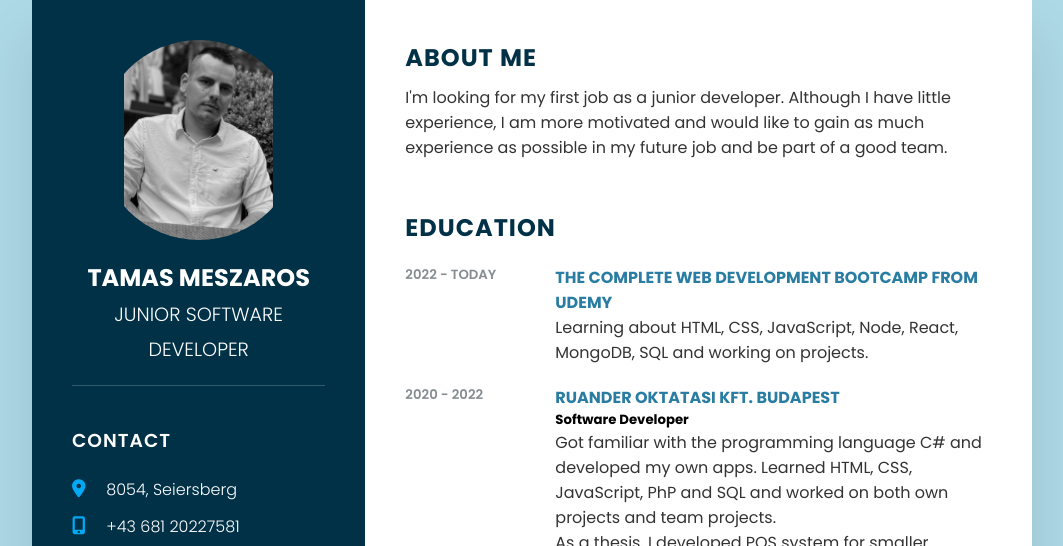
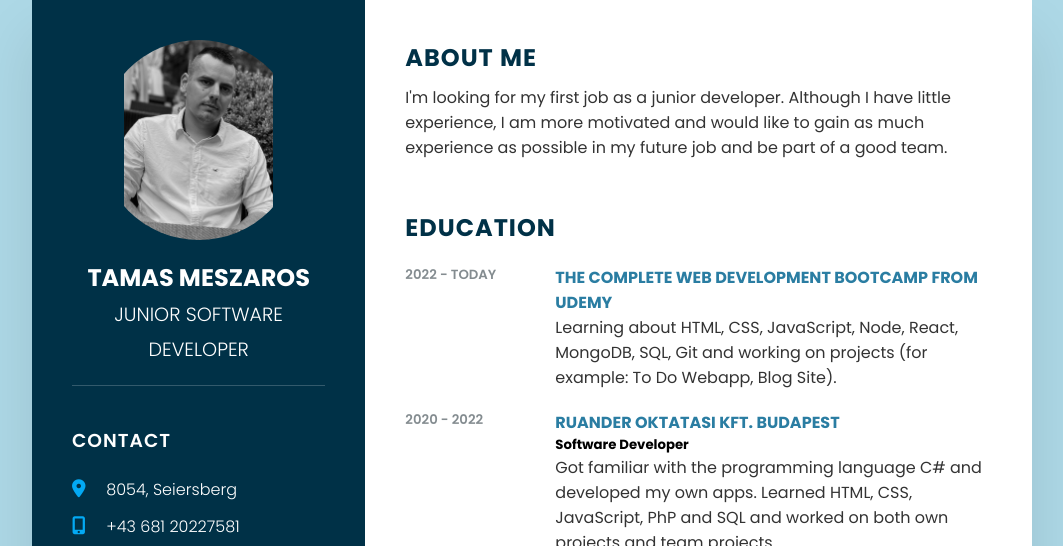
Before and after one commit to meszyyy/cv, a plain HTML site: page english.html in a window 1280 px wide. Shown: the top 546 px of the page, without its empty margins (108-1171 px from the left). Drawn offline with Linux system fonts and the light colour scheme.

Commit message:
update skills

```diff
--- a/english.html
+++ b/english.html
@@ -138,7 +138,7 @@
                     </div>
                     <div class="text">
                         <h4>The Complete Web Development Bootcamp from Udemy</h4>
-                        <p>Learning about HTML, CSS, JavaScript, Node, React, MongoDB, SQL and working on projects.</p>
+                        <p>Learning about HTML, CSS, JavaScript, Node, React, MongoDB, SQL, Git and working on projects (for example: To Do Webapp, Blog Site).</p>
                     </div>
                 </div>
                 <div class="box">
```
